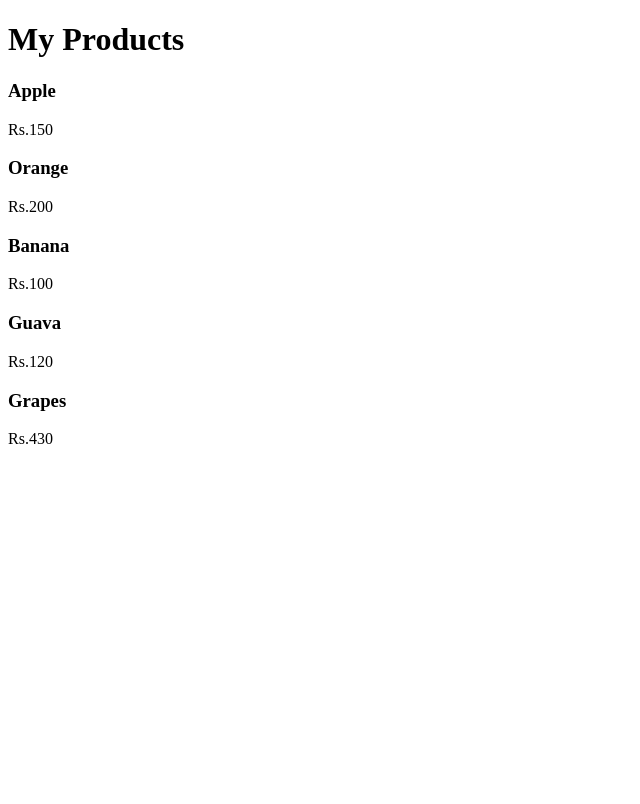
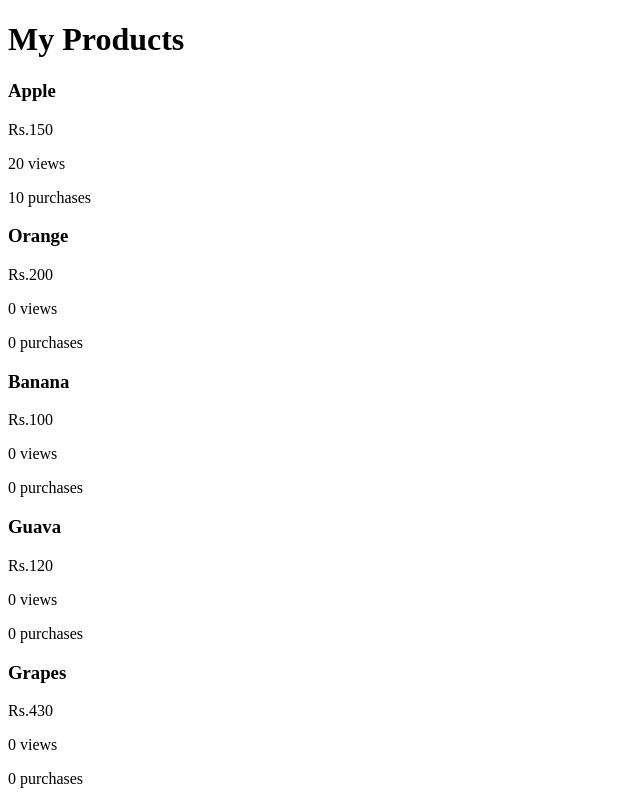
Before and after one commit to RensithUdara/react_props, a React (Create React App) app: page / in a window 1280 px wide. Shown: the whole page, without its empty margins (0-640 px from the left). Built offline with nearby package versions, Linux system fonts and the light colour scheme.

Commit message:
Default props

```diff
--- a/src/App.js
+++ b/src/App.js
@@ -5,12 +5,17 @@ import Product from './components/Products';
 function App() {
   return (
     <>
-    <h1>My Products</h1>
-    <Product name = "Apple" price = {150} />
-    <Product name = "Orange" price = {200}/>
-    <Product name = "Banana" price = {100}/>
-    <Product name = "Guava" price = {120}/>
-    <Product name = "Grapes" price = {430}/>
+      <h1>My Products</h1>
+      <Product name="Apple" price={150} stats={
+        {
+          views: 20,
+          purchases: 10
+        }
+      } />
+      <Product name="Orange" price={200} />
+      <Product name="Banana" price={100} />
+      <Product name="Guava" price={120} />
+      <Product name="Grapes" price={430} />
     </>
 
   );
--- a/src/components/Products.js
+++ b/src/components/Products.js
@@ -1,8 +1,11 @@
-function Product ({ name , price}){
+function Product({ name, price, stats = {views : 0 , purchases : 0}}) {
     return (
         <div>
             <h3>{name}</h3>
             <p>Rs.{price}</p>
+
+            <p>{stats.views} views</p>
+            <p>{stats.purchases} purchases</p>
         </div>
     );
 }
```
